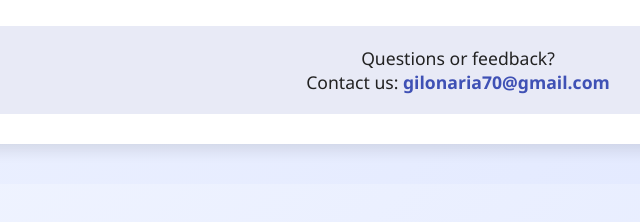
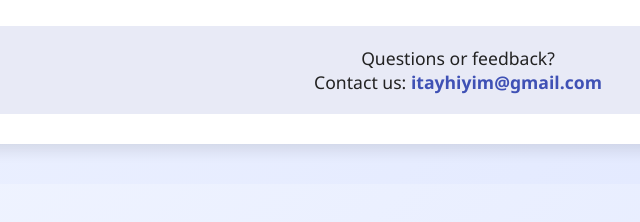
Before and after one commit to ronlfk/new-co, a plain HTML site: page index.html in a window 1280 px wide. Shown: the part 418-640 px from the top of the page, 182-822 px from the left. Drawn offline with Linux system fonts and the light colour scheme.

Commit message:
Update index.html

```diff
--- a/index.html
+++ b/index.html
@@ -3,7 +3,7 @@
 <head>
   <meta charset="UTF-8">
   <meta name="viewport" content="width=device-width, initial-scale=1.0">
-  <title>Plastica</title>
+  <title>BREAKING THE SILENCE</title>
   <style>
     /* כללי */
     body {
@@ -120,7 +120,7 @@
       <p>Our mission: deliver quick, fun gaming experiences right at your fingertips.</p>
       <div class="contact-box">
         Questions or feedback? <br>
-        Contact us: <strong>gilonaria70@gmail.com</strong>
+        Contact us: <strong>itayhiyim@gmail.com</strong>
       </div>
     </div>
 
@@ -128,7 +128,7 @@
       <h2>About Us</h2>
       <p>Plastica is a team of creative developers dedicated to hyper-casual entertainment. We design games that are quick to learn, fun to play, and hard to put down. Whether you’ve got five minutes or a whole evening, our games are made to bring joy.</p>
       <p>We’re driven by creativity, minimalism, and innovation, striving to craft the next big tap-to-play hit.</p>
-      <p>Contact: <a href="mailto:gilonaria70@gmail.com">gilonaria70@gmail.com</a></p>
+      <p>Contact: <a href="mailto:gilonaria70@gmail.com">itayhiyim@gmail.com</a></p>
     </div>
 
     <div id="privacy" class="section">
```
